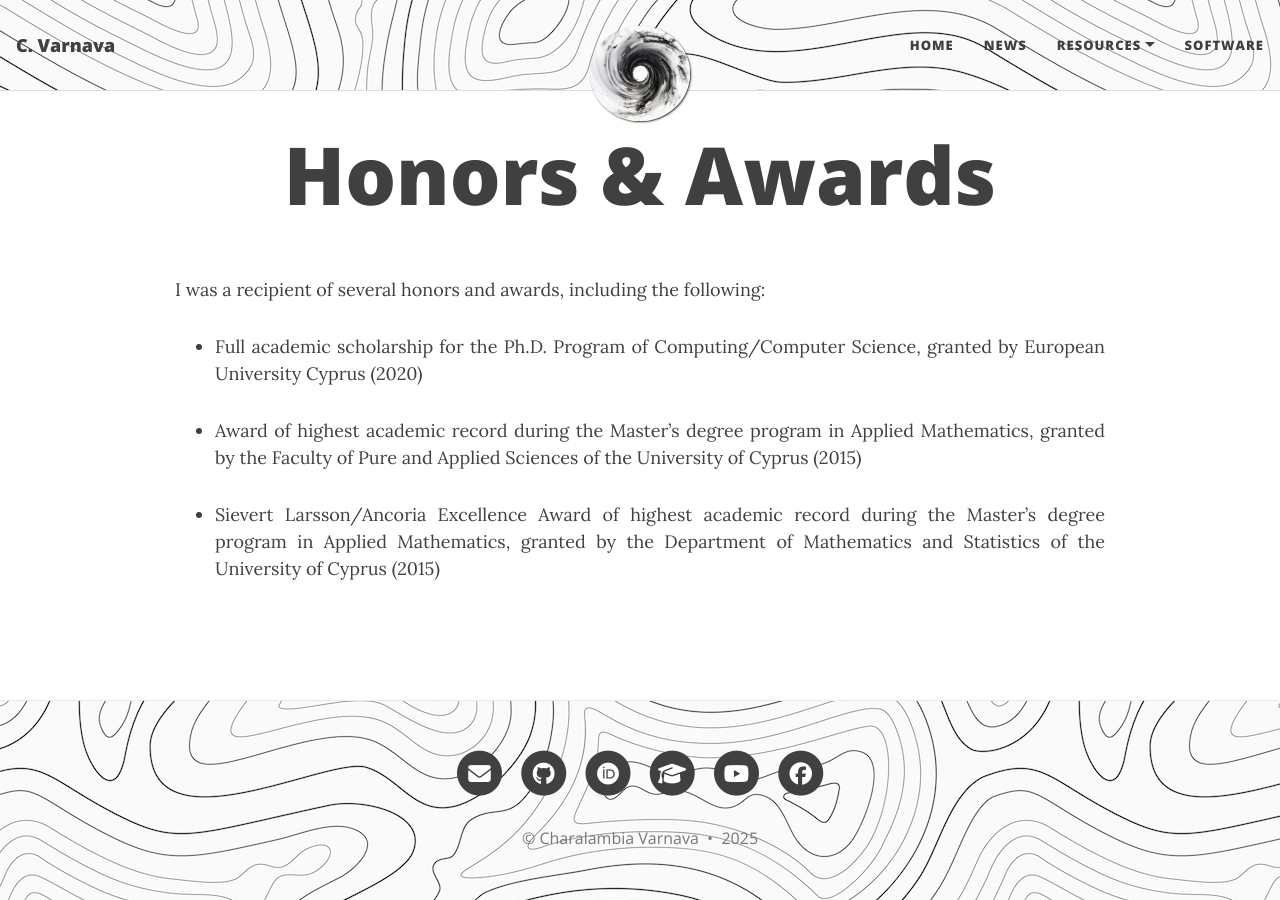
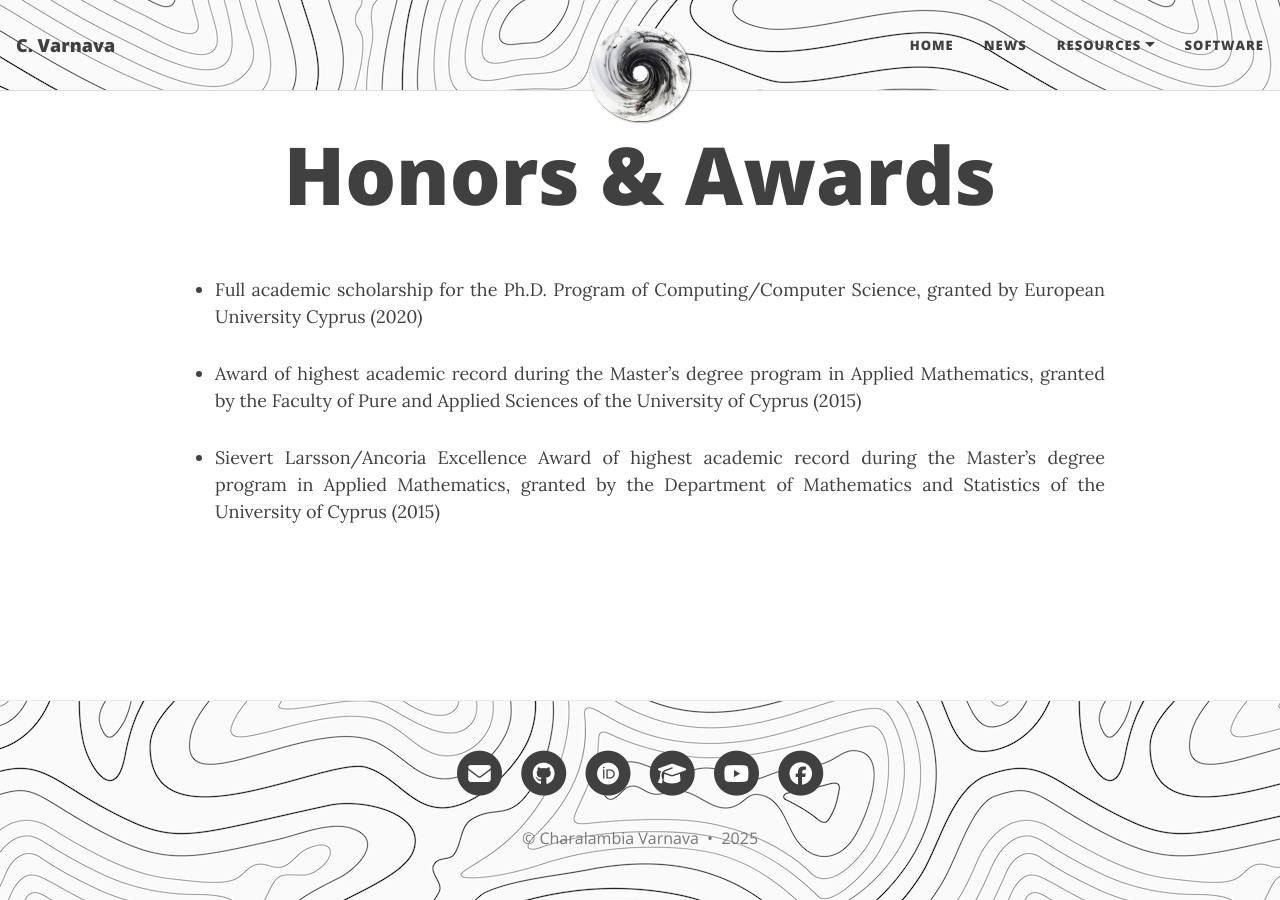
Before and after one commit to ch-var/ch-var.github.io, a Jekyll site: the page built from awards.html, in a window 1280 px wide. Built offline with Jekyll 4.4.1, drawn with Linux system fonts in a browser that asks for light colours.

Commit message:
Update awards.html

```diff
--- a/awards.html
+++ b/awards.html
@@ -20,7 +20,7 @@ title: Honors & Awards
   }
 </style>
 
-<p align='justify'>I was a recipient of several honors and awards, including the following:</p>
+<p></p>
 <ul>
 <li class="responsive-margin">Full academic scholarship for the Ph.D. Program of Computing/Computer Science, granted by European University Cyprus (2020)</li>
 <p></p>
```
